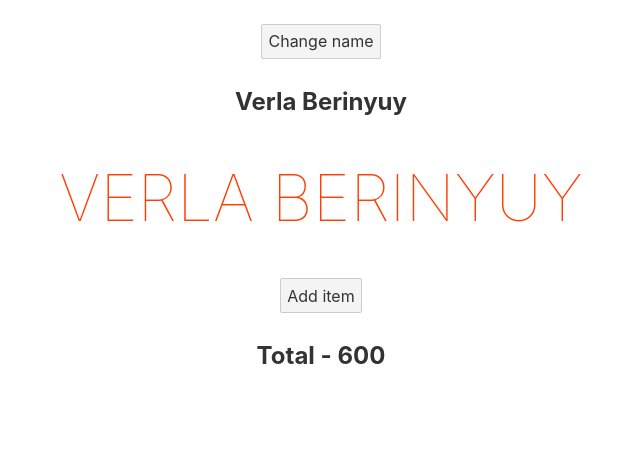
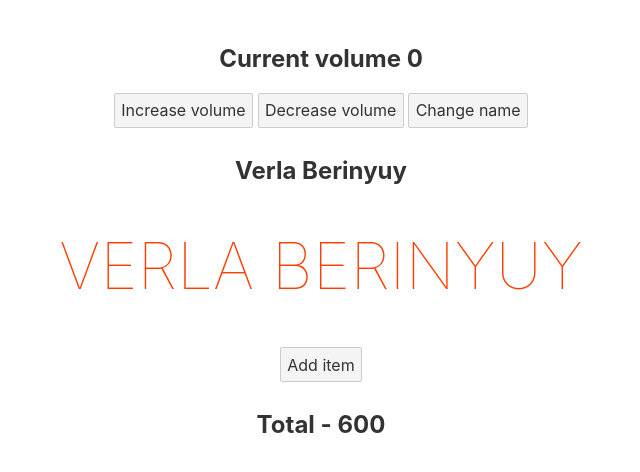
Before and after one commit to DCT-Berinyuy/Learn_Svelte, a Svelte app: page / in a window 1280 px wide. Shown: the top 472 px of the page, without its empty margins (319-959 px from the left). Built offline with nearby package versions, Linux system fonts and the light colour scheme.

Commit message:
reactive statements

```diff
--- a/src/App.svelte
+++ b/src/App.svelte
@@ -8,7 +8,10 @@ The syntax for a reactive declaration uses a labeled statement with a dollar sig
 	let firsName = "Verla"
 	let lastName = "Berinyuy"
 	$: fullName = `${firsName} ${lastName}`
-
+	$: {
+		const greet = `Full name is ${fullName}`
+		console.log(greet)
+	}
 	let items = [
 		{
 			id: 1,
@@ -27,10 +30,21 @@ The syntax for a reactive declaration uses a labeled statement with a dollar sig
 		}
 	]
 	$: total = items.reduce((total, curr) => (total = total + curr.price), 0)
+	let volume = 0;
+	$: if (volume < 0) {
+		alert(`Can't go lower`)
+		volume = 0;
+	} else if (volume > 20) {
+		alert(`Can't go higher`)
+		volume = 20;
+	}
 </script>
 
 <!--	HTML	-->
 <main>
+	<h2>Current volume {volume}</h2>
+	<button on:click={() => (volume += 2)}>Increase volume</button>
+	<button on:click={() => (volume -= 2)}>Decrease volume</button>
 	<button on:click={() => {
 		firsName = 'Rejoice'
 		lastName = 'Ngu'
--- /dev/null
+++ b/tutorial/02-clear-script-main-and-style.svelte
@@ -0,0 +1,22 @@
+<script>
+
+</script>
+
+<main>
+
+</main>
+
+<style>
+	main {
+		text-align: center;
+		padding: 1em;
+		max-width: 240px;
+		margin: 0 auto;
+	}
+
+	@media (min-width: 640px) {
+		main {
+			max-width: none;
+		}
+	}
+</style>
```
